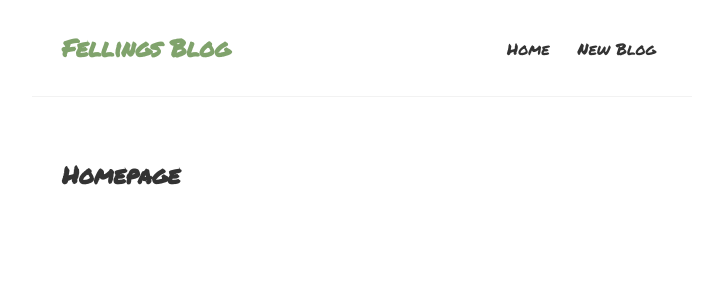
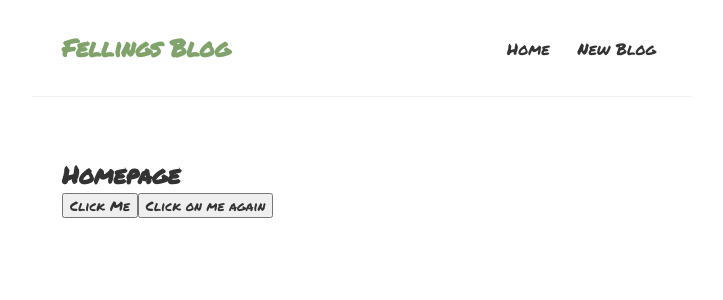
Before and after one commit to jonbleibdrey/feeling-blog, a React (Create React App) app: page / in a window 1280 px wide. Shown: the top 300 px of the page, without its empty margins (278-1001 px from the left). Built offline with nearby package versions, Linux system fonts and the light colour scheme.

Commit message:
added click events, functions and values

```diff
--- a/src/Home.js
+++ b/src/Home.js
@@ -1,9 +1,21 @@
 import React from 'react'
 
 const Home = () => {
+
+  const handleClick = (e) => {
+    console.log("hello baby", e)
+  }
+
+  const handleClickAgain = (name, e) =>{
+    console.log("hello" + name, e.target)
+
+  }
+
   return (
     <div className='home'>
       <h2>Homepage</h2>
+      <button onClick={handleClick}>Click Me</button>
+      <button onClick={(e)=>handleClickAgain(" mario", e)}>Click on me again</button>
 
     </div>
   )
```
